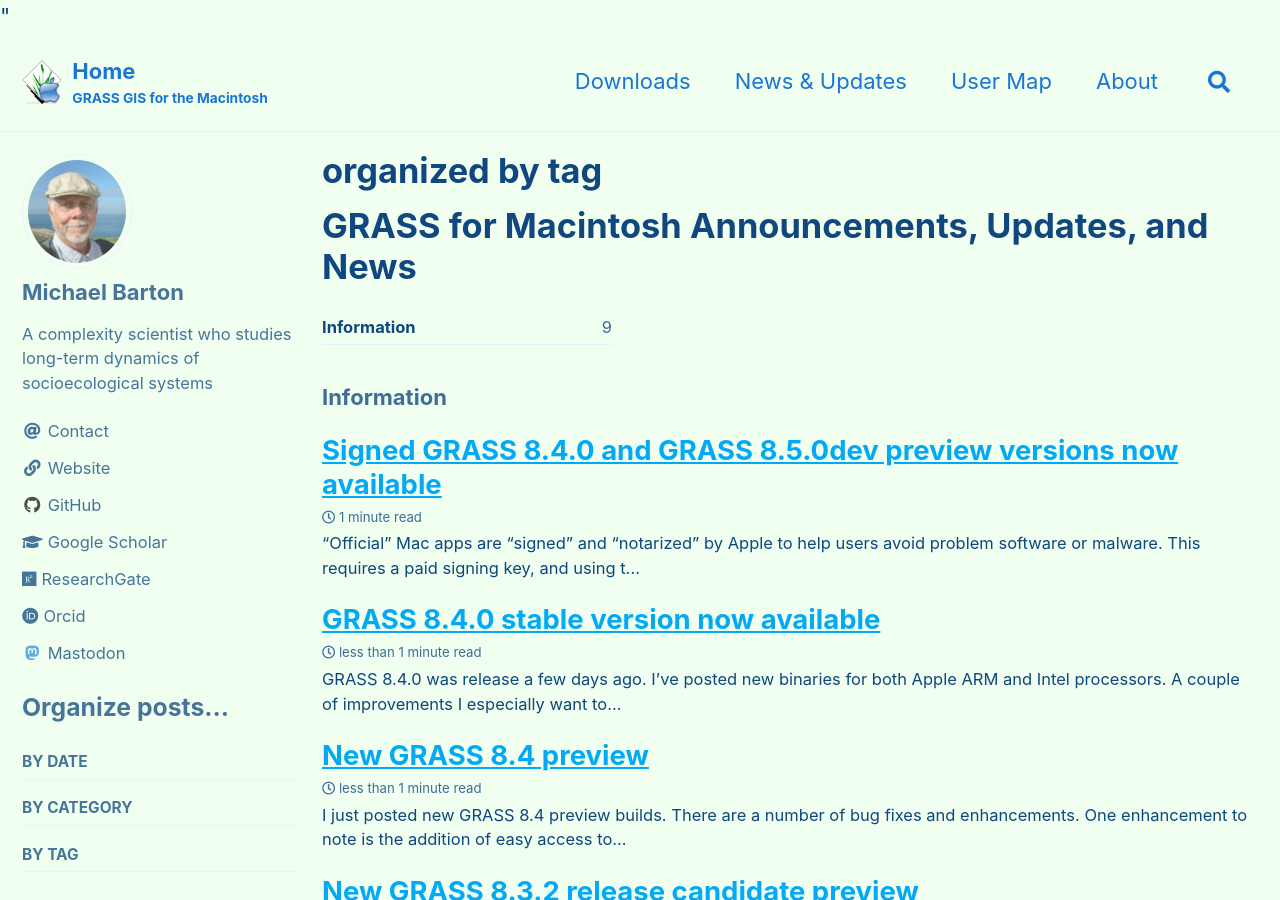
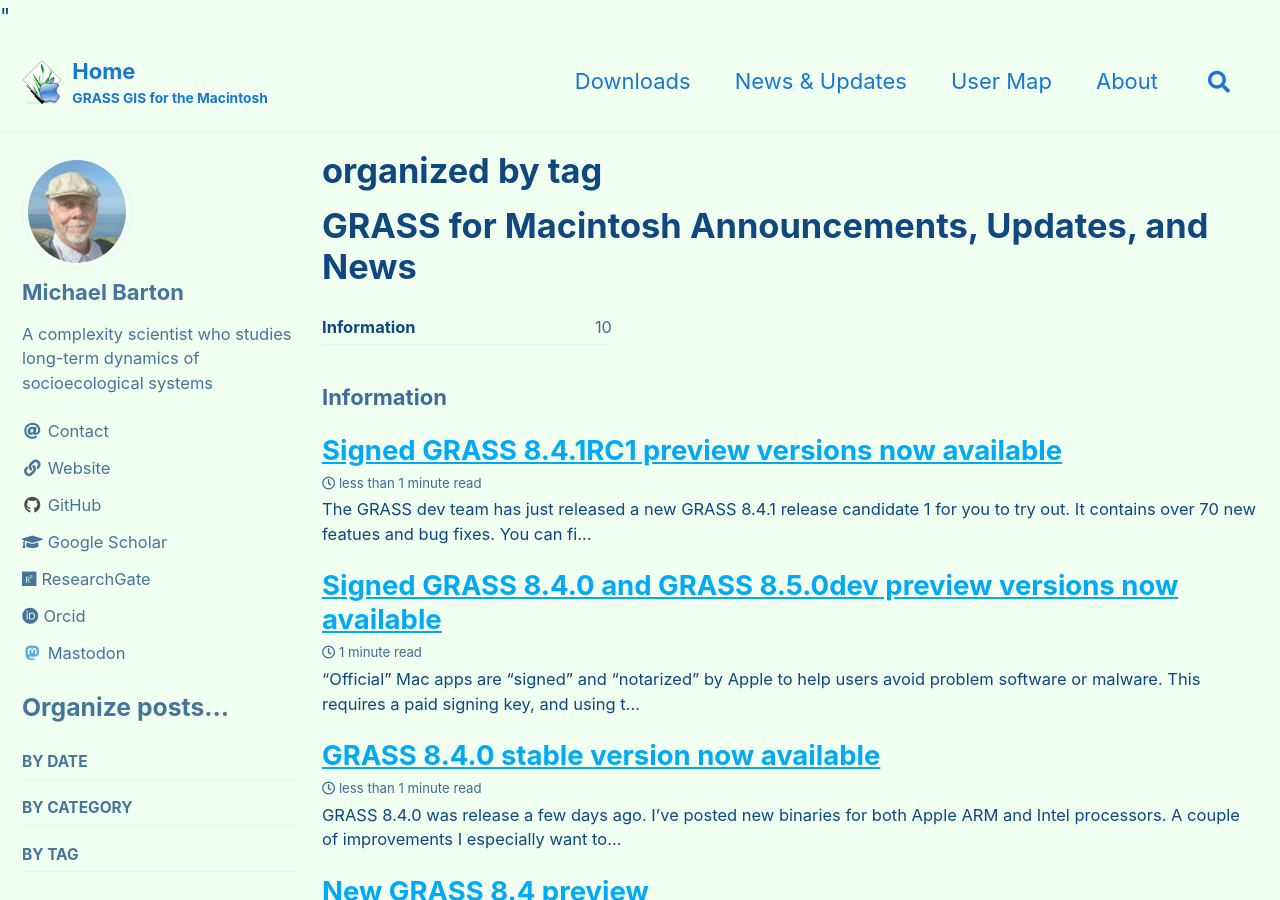
Before and after one commit to cmbarton/grass-mac, a Jekyll site: the page built from _pages/tag-archive.md, in a window 1280 px wide and 900 px high. Built offline with Jekyll 4.4.1, drawn with Linux system fonts in a browser that asks for light colours; cached includes are drawn as plain includes.

Commit message:
posting GRASS 8.4.1RC1 binaries
links to software and information post

```diff
--- /dev/null
+++ b/_posts/2025-02-11-new_signed_GRASS8.4.1RC1 preview release.md
@@ -0,0 +1,25 @@
+---
+title: "Signed GRASS 8.4.1RC1 preview versions now available"
+layout: "single"
+class: wide
+excerpt_separator: "<!--more-->"
+categories:
+  - Announcement
+tags:
+  - Information
+---
+<!-- Google tag (gtag.js) -->
+<script async src="https://www.googletagmanager.com/gtag/js?id=G-9NBX5KDKM0"></script>
+<script>
+  window.dataLayer = window.dataLayer || [];
+  function gtag(){dataLayer.push(arguments);}
+  gtag('js', new Date());
+
+  gtag('config', 'G-9NBX5KDKM0');
+</script>
+
+The GRASS dev team has just released a new GRASS 8.4.1 release candidate 1 for you to try out. It contains over 70 new featues and bug fixes. You can find the full list [here](https://github.com/OSGeo/grass/releases/tag/8.4.1RC1).
+
+Thanks for Nicklas Larsson for creating officially signed Mac binaries. I've posted them on the downloads page.
+
+Enjoy!
```
Also changed, not shown: _pages/download-grass.md (+2 -0 lines).
